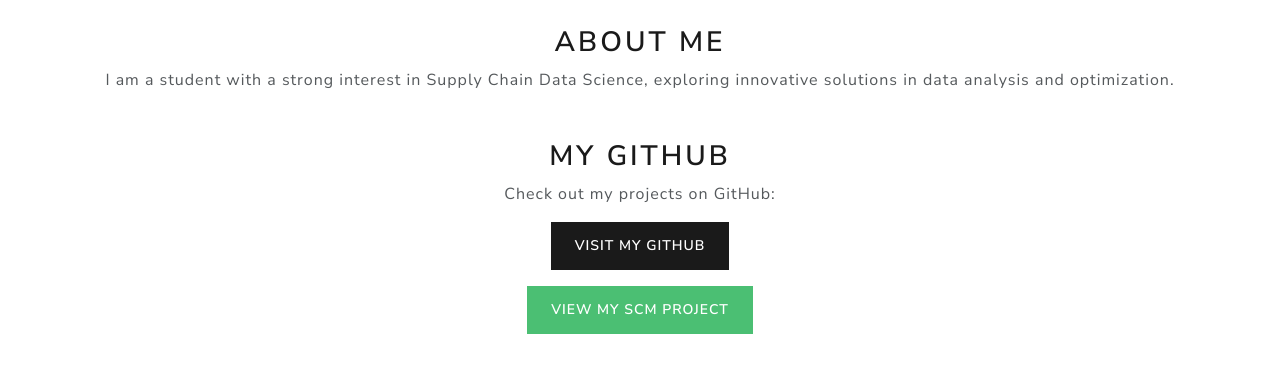
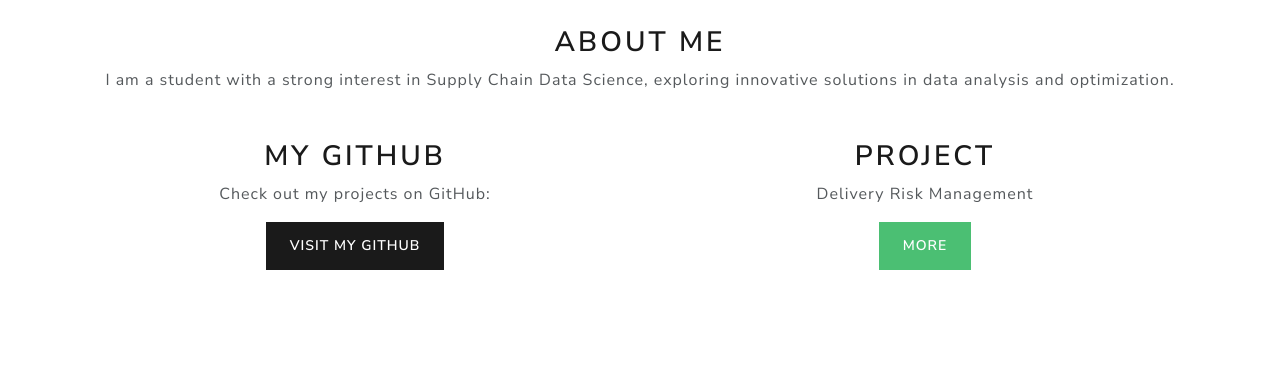
Before and after one commit to andypark84/andypark84.github.io, a plain HTML site: page index.html in a window 1280 px wide. Shown: the part 336-708 px from the top of the page. Drawn offline with nearby package versions, Linux system fonts and the light colour scheme.

Commit message:
Update index.html

```diff
--- a/index.html
+++ b/index.html
@@ -23,14 +23,22 @@
       <p>I am a student with a strong interest in Supply Chain Data Science, exploring innovative solutions in data analysis and optimization.</p>
     </section>
 
-    <!-- GitHub Section -->
-    <section class="text-center mt-5">
-      <h2>My GitHub</h2>
-      <p>Check out my projects on GitHub:</p>
-      <a href="https://github.com/andypark84" target="_blank" class="btn btn-primary">Visit My GitHub</a>
-      <!-- Button for SCM Project -->
-      <div class="mt-3">
-        <a href="https://github.com/andypark84/SCM-Risk-Management/blob/main/Delivery_Risk_Management.ipynb" target="_blank" class="btn btn-success">View My SCM Project</a>
+    <!-- GitHub and Project Section -->
+    <section class="mt-5">
+      <div class="row">
+        <!-- Left Column: GitHub -->
+        <div class="col-md-6 text-center">
+          <h2>My GitHub</h2>
+          <p>Check out my projects on GitHub:</p>
+          <a href="https://github.com/andypark84" target="_blank" class="btn btn-primary">Visit My GitHub</a>
+        </div>
+
+        <!-- Right Column: Project -->
+        <div class="col-md-6 text-center">
+          <h2>Project</h2>
+          <p>Delivery Risk Management</p>
+          <a href="https://github.com/andypark84/SCM-Risk-Management/blob/main/Delivery_Risk_Management.ipynb" target="_blank" class="btn btn-success">More</a>
+        </div>
       </div>
     </section>
   </div>
```
